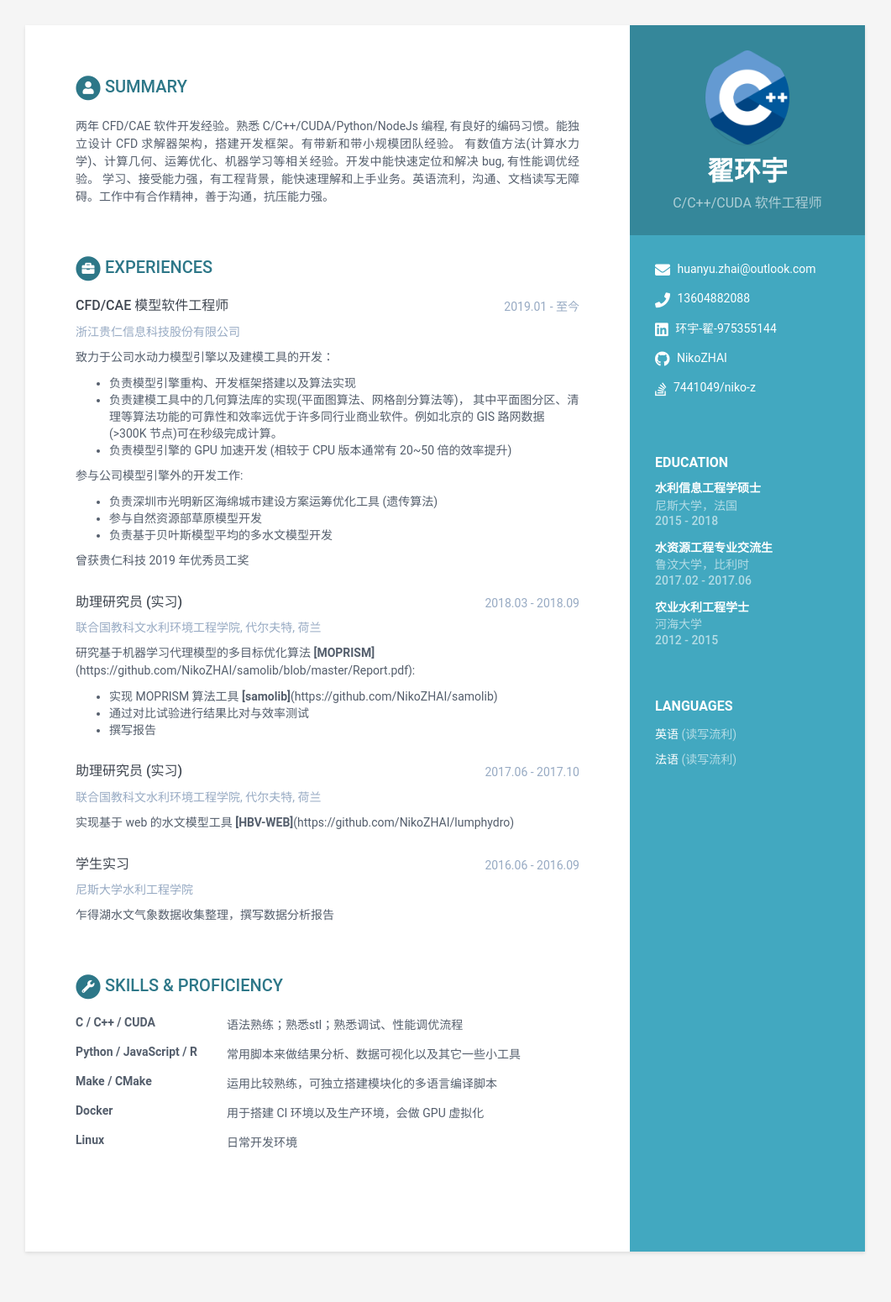
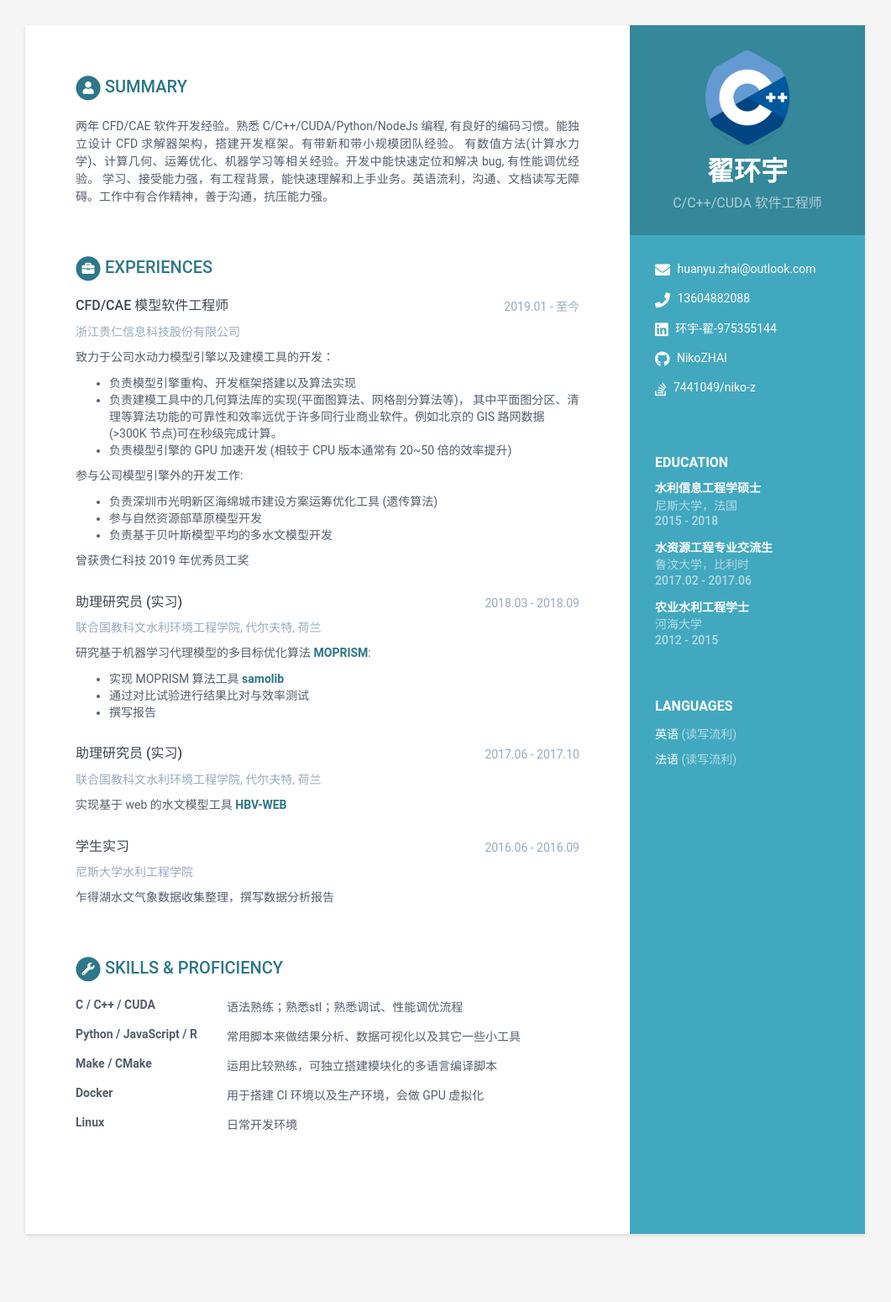
Before and after one commit to NikoZHAI/online-cv-zh, a Jekyll site: the page built from index.html, in a window 1280 px wide. Shown: the whole page at 84% size, without its empty margins (110-1171 px from the left). Built offline with Jekyll 4.4.1, drawn with Linux system fonts in a browser that asks for light colours; after the commit the page ends 1529 px from its top, so only the background shows below that.

Commit message:
bold links

```diff
--- a/_data/data.yml
+++ b/_data/data.yml
@@ -95,8 +95,8 @@ experiences:
       time: 2018.03 - 2018.09
       company: 联合国教科文水利环境工程学院, 代尔夫特, 荷兰
       details: |
-        研究基于机器学习代理模型的多目标优化算法 **[MOPRISM]**(https://github.com/NikoZHAI/samolib/blob/master/Report.pdf):
-          - 实现 MOPRISM 算法工具 **[samolib]**(https://github.com/NikoZHAI/samolib)
+        研究基于机器学习代理模型的多目标优化算法 [**MOPRISM**](https://github.com/NikoZHAI/samolib/blob/master/Report.pdf):
+          - 实现 MOPRISM 算法工具 [**samolib**](https://github.com/NikoZHAI/samolib)
           - 通过对比试验进行结果比对与效率测试
           - 撰写报告
 
@@ -105,7 +105,7 @@ experiences:
       time: 2017.06 - 2017.10
       company: 联合国教科文水利环境工程学院, 代尔夫特, 荷兰
       details: |
-        实现基于 web 的水文模型工具 **[HBV-WEB]**(https://github.com/NikoZHAI/lumphydro)
+        实现基于 web 的水文模型工具 [**HBV-WEB**](https://github.com/NikoZHAI/lumphydro)
 
 
     - role: 学生实习
```
Also changed, not shown: 1 other file.
